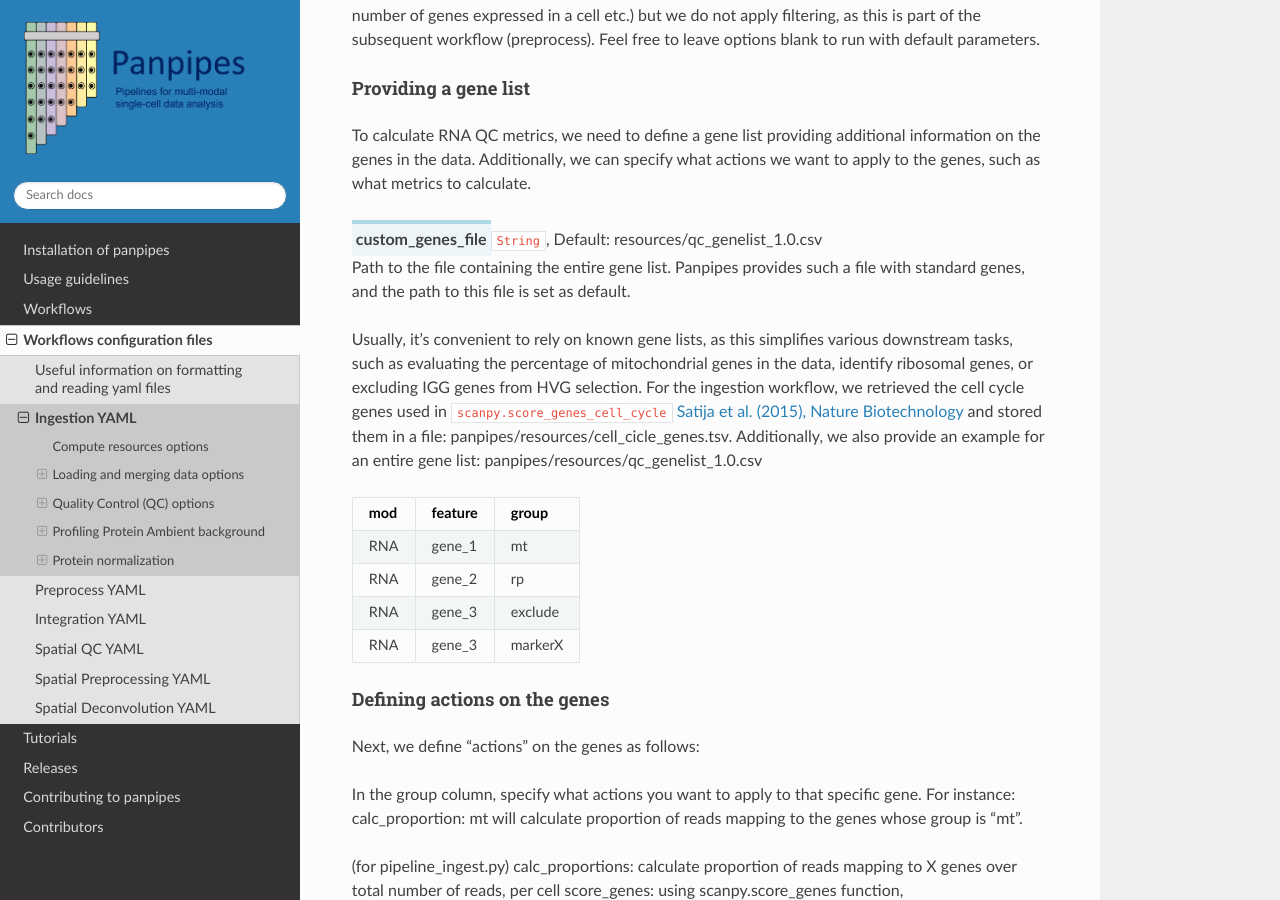
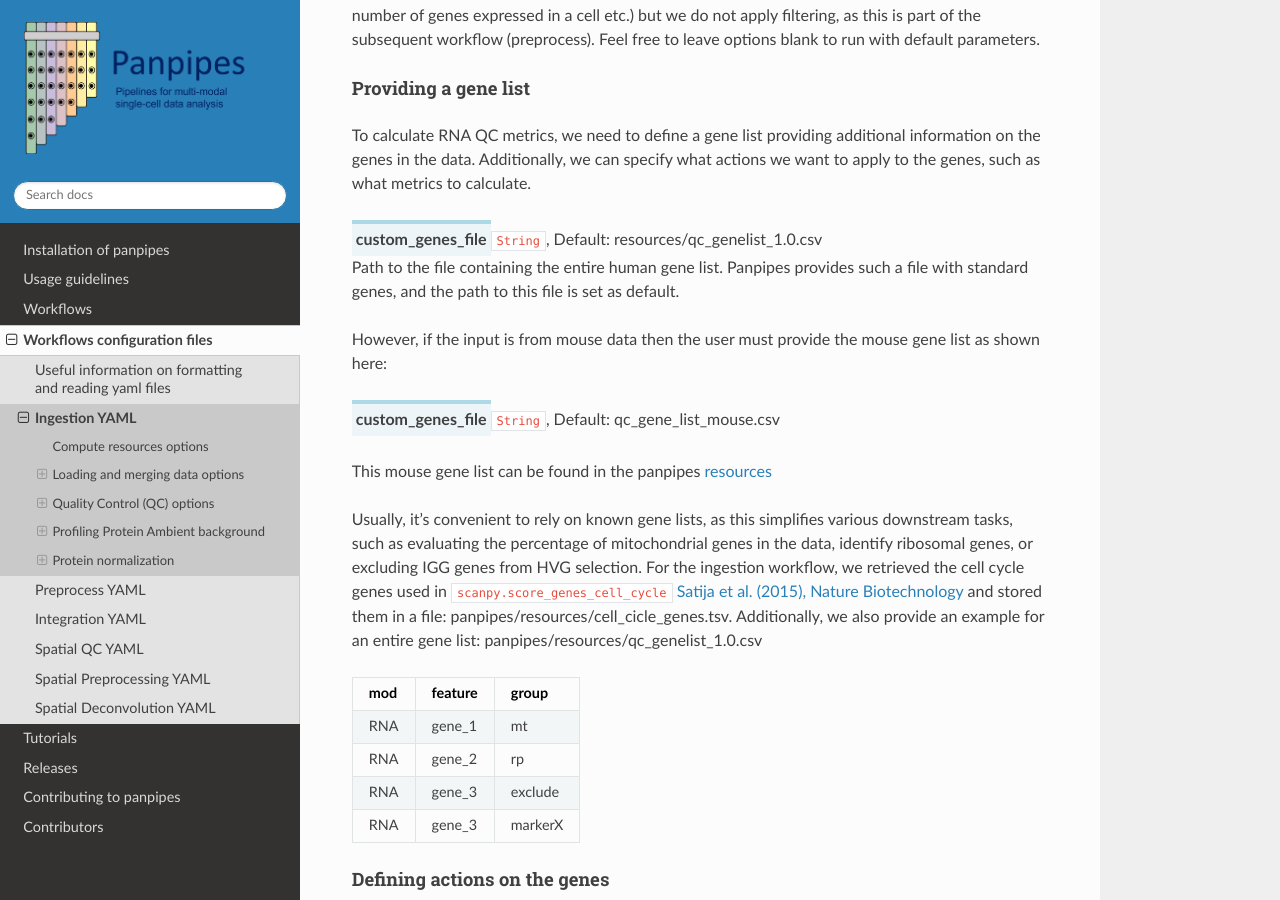
Before and after one commit to bio-la/panpipes-nextflow, a Sphinx documentation site: the page built from docs/yaml_docs/pipeline_ingestion_yml.md, in a window 1280 px wide and 900 px high, scrolled down 5373 px. Built offline with Sphinx 7.4.7 and the Read the Docs theme 2.0.0, drawn with Linux system fonts in a browser that asks for light colours.

Commit message:
Added mouse gene list information to  pipeline_ingestion_yml.md
Changed the current gene list default to specify its human and added instructions on what to do in case the data is from mouse and where to find the mouse gene list

```diff
--- a/docs/yaml_docs/pipeline_ingestion_yml.md
+++ b/docs/yaml_docs/pipeline_ingestion_yml.md
@@ -205,8 +205,13 @@ To calculate RNA QC metrics, we need to define a gene list providing additional
 Additionally, we can specify what actions we want to apply to the genes, such as what metrics to calculate.
 
 <span class="parameter">custom_genes_file</span>`String`, Default: resources/qc_genelist_1.0.csv<br>
-    Path to the file containing the entire gene list. Panpipes provides such a file with standard genes, and the path to this file is set as default.
+    Path to the file containing the entire human gene list. Panpipes provides such a file with standard genes, and the path to this file is set as default.
 
+However, if the input is from mouse data then the user must provide the mouse gene list as shown here:
+
+ <span class="parameter">custom_genes_file</span>`String`, Default: qc_gene_list_mouse.csv<br>
+
+This mouse gene list can be found in the panpipes [resources](https://github.com/DendrouLab/panpipes/blob/mouse_gene_list_upload/panpipes/resources/qc_gene_list_mouse.csv)
 
 Usually, it's convenient to rely on known gene lists, as this simplifies various downstream tasks, such as evaluating the percentage of mitochondrial genes in the data, identify ribosomal genes, or excluding IGG genes from HVG selection.
 For the ingestion workflow, we retrieved the cell cycle genes used in `scanpy.score_genes_cell_cycle` [Satija et al. (2015), Nature Biotechnology](https://www.nature.com/articles/nbt.3192) and stored them in a file: panpipes/resources/cell_cicle_genes.tsv.
```
